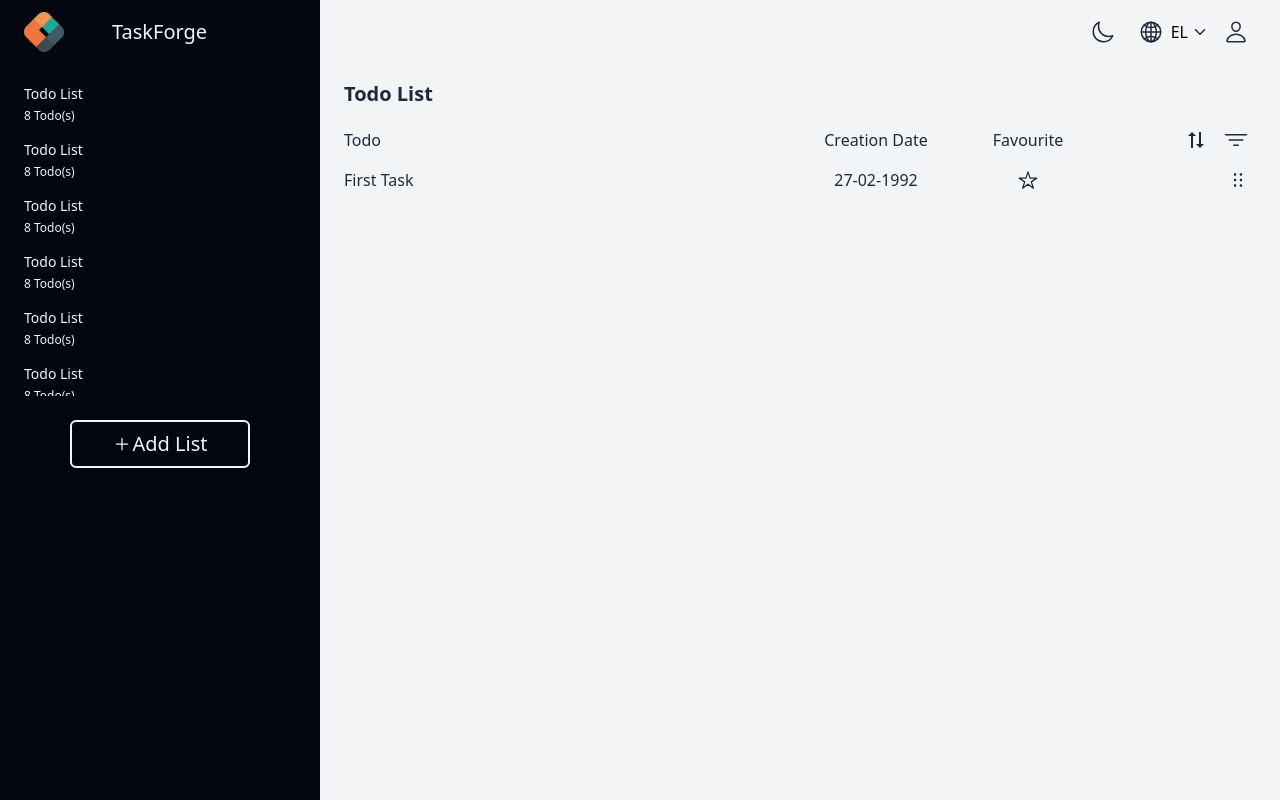
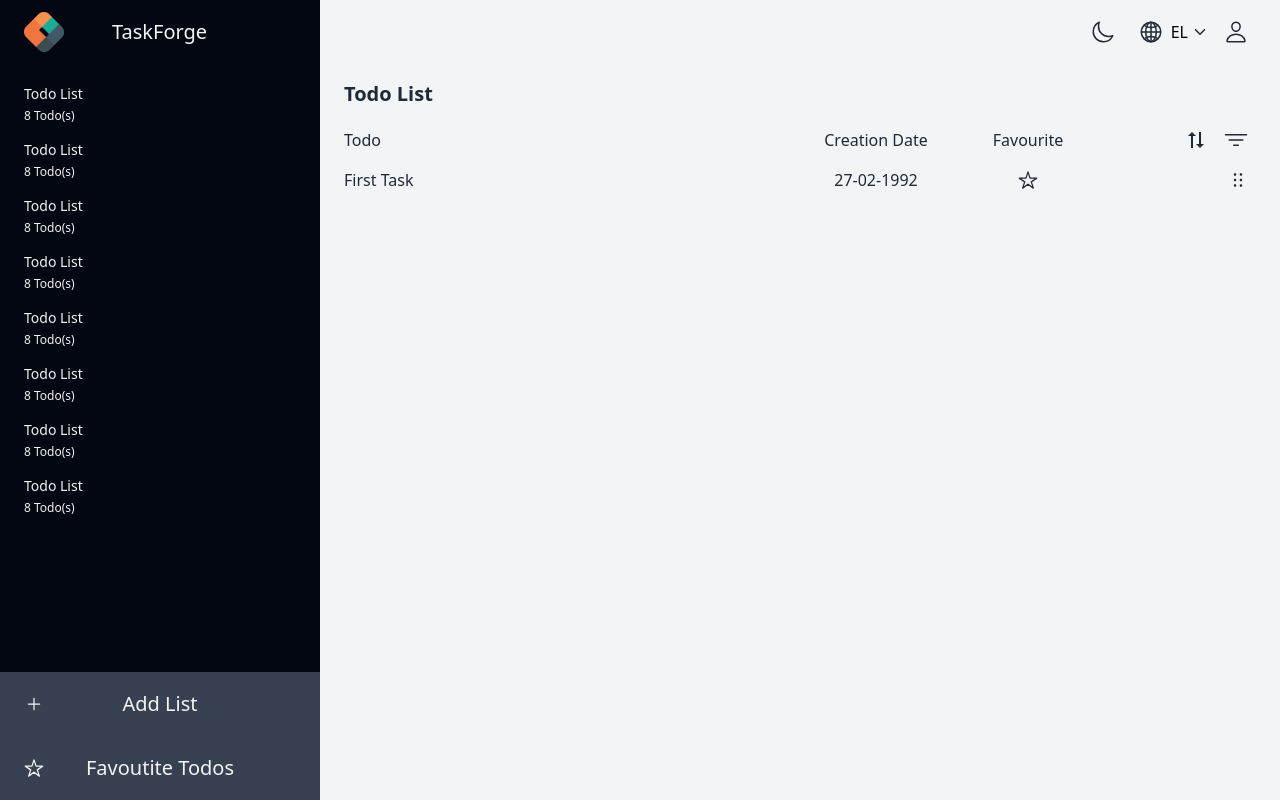
Before and after one commit to evans-p/todo-full-stack-app-frontend, a React (Vite) app: page / in a window 1280 px wide. Built offline with nearby package versions, Linux system fonts and the light colour scheme.

Commit message:
"Add 'Favorite Todos' button and increase number of todo lists from 6 to 8"
This commit adds a new button for "Favorite Todos" and increases the number of todo lists being rendered from 6 to 8. The new button is fixed to the bottom of the menu and is displayed along with the "Add List" button.

```diff
--- a/src/components/Menu.tsx
+++ b/src/components/Menu.tsx
@@ -1,26 +1,31 @@
-import { IoAdd } from "react-icons/io5";
+import { IoAdd, IoStarOutline } from "react-icons/io5";
 
 import logo from "../assets/images/logo.png";
 
 const Menu = () => {
   const renderlists = (): JSX.Element[] => {
-    return [...Array(6).keys()].map(() => (
+    return [...Array(8).keys()].map(() => (
       <section className="pl-6 py-2 cursor-pointer hover:bg-gray-700">
         <h2 className="text-sm mb-1">Todo List</h2>
         <h3 className="text-xs">8 Todo(s)</h3>
       </section>
     ));
   };
+
   return (
     <div className="fixed left-0 top-0 w-80 h-screen bg-gray-950 text-xl text-gray-100">
       <div className="w-full flex items-center justify-start mt-3 mb-6">
         <img src={logo} alt="TaskForge" className="ml-6 w-10 h-auto" />
         <h1 className="text-gray-100 ml-12">TaskForge</h1>
       </div>
-      <div className="w-full h-2/5 overflow-scroll">{renderlists()}</div>
-      <button className="mx-auto my-6 px-10 py-2 border-2 border-gray-100 rounded-md flex justify-center items-center hover:bg-gray-700">
-        <IoAdd />
+      <div className="w-full h-4/6 overflow-scroll">{renderlists()}</div>
+      <button className="fixed bottom-16 w-80 h-16 flex justify-center items-center bg-gray-700 hover:bg-gray-500">
+        <IoAdd className="mr-3 absolute left-6" />
         Add List
+      </button>
+      <button className="fixed bottom-0 w-80 h-16 flex justify-center items-center bg-gray-700 hover:bg-gray-500">
+        <IoStarOutline className="mr-3 absolute left-6" />
+        Favoutite Todos
       </button>
     </div>
   );
```
